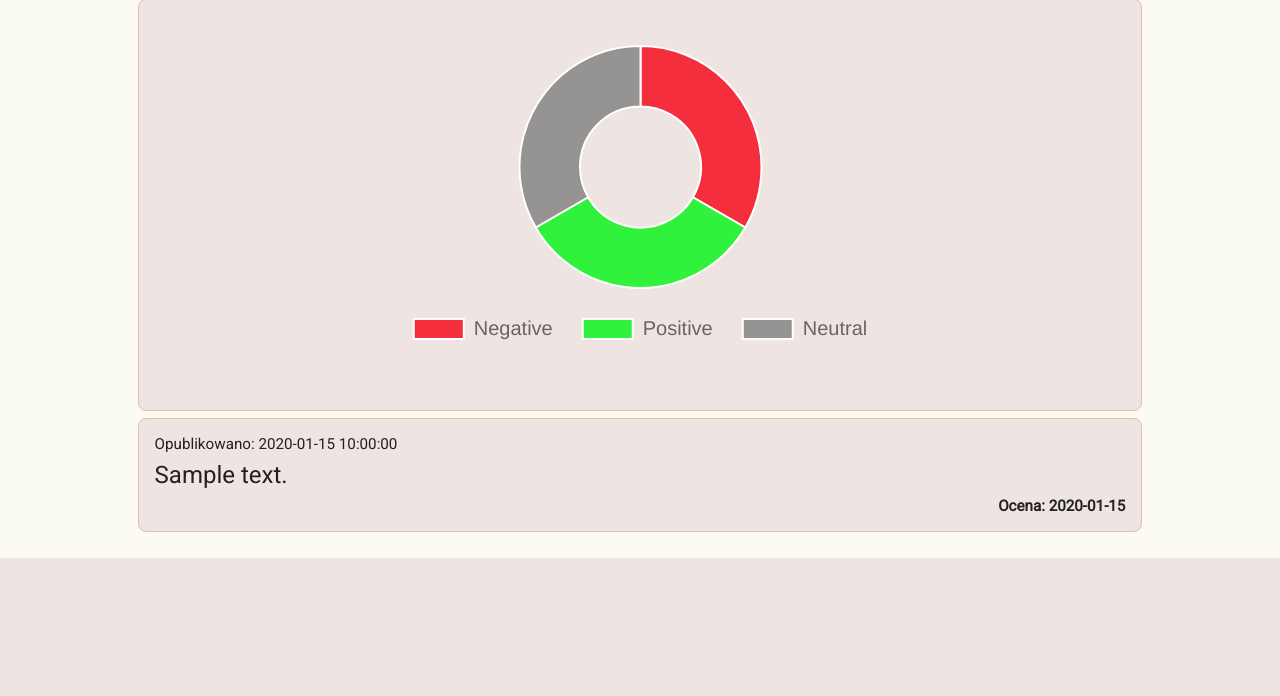
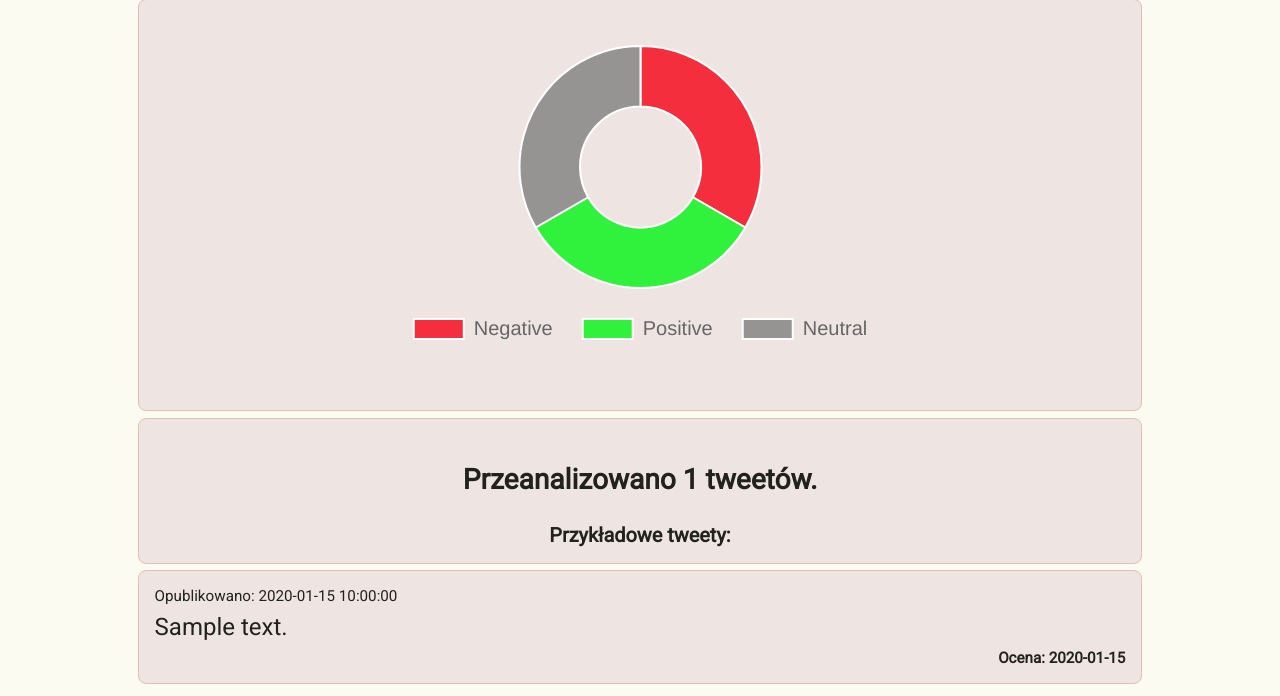
Before and after one commit to monika-osiak/azure-ml, a Flask app: template templates/welcome.html in a window 1280 px wide. Shown: the part 242-938 px from the top of the page. Before the commit the page ends 800 px from the top, so only its background shows below. Run offline with Flask 2, Linux system fonts and the light colour scheme; the template is opened without the code that fills it: most values are stand-ins (such as "Sample title", 1, 10 or a date in 2020).

Commit message:
added banner

```diff
--- a/main.py
+++ b/main.py
@@ -93,7 +93,7 @@ def registration_view_post():
     # return jsonify(analysed=total_count, average_sentiment=avg_sentiment,
     #                sample_tweets=tweets_analysed[:3]), 200
     return render_template('welcome.html', tweets=tweets_analysed[:10], positive_percent=positive_percent,
-            negative_percent=negative_percent, neutral_percent=neutral_percent)
+            negative_percent=negative_percent, neutral_percent=neutral_percent, total_count=total_count)
 
 
 @app.route('/')
--- a/static/css/welcome.css
+++ b/static/css/welcome.css
@@ -24,6 +24,13 @@ input[type='submit'] {
 }
 h1 {
     text-align: center;
+}
+h3 {
+    text-align: center;
+}
+h5 {
+    text-align: center;
+    margin: 0;
 }
 .stream {
     width: 80%;
--- a/templates/welcome.html
+++ b/templates/welcome.html
@@ -28,7 +28,7 @@
     {% if tweets %}
         <div class="stream-box">
             <div class="chart-wrapper">
-            <canvas id="sentimentChart" height="100%" ></canvas>
+                <canvas id="sentimentChart" height="100%"></canvas>
             </div>
             <script>
                 console.log("{{ positive_percent }}")
@@ -66,6 +66,14 @@
                 });
             </script>
         </div>
+        <div class="stream-box">
+            <h3>
+                Przeanalizowano {{ total_count }} tweetów.
+            </h3>
+            <h5>
+                Przykładowe tweety:
+            </h5>
+        </div>
     {% endif %}
     {% for tweet in tweets %}
         <div class="stream-box">
```
Lines whose indentation alone changed are shown as unchanged.
